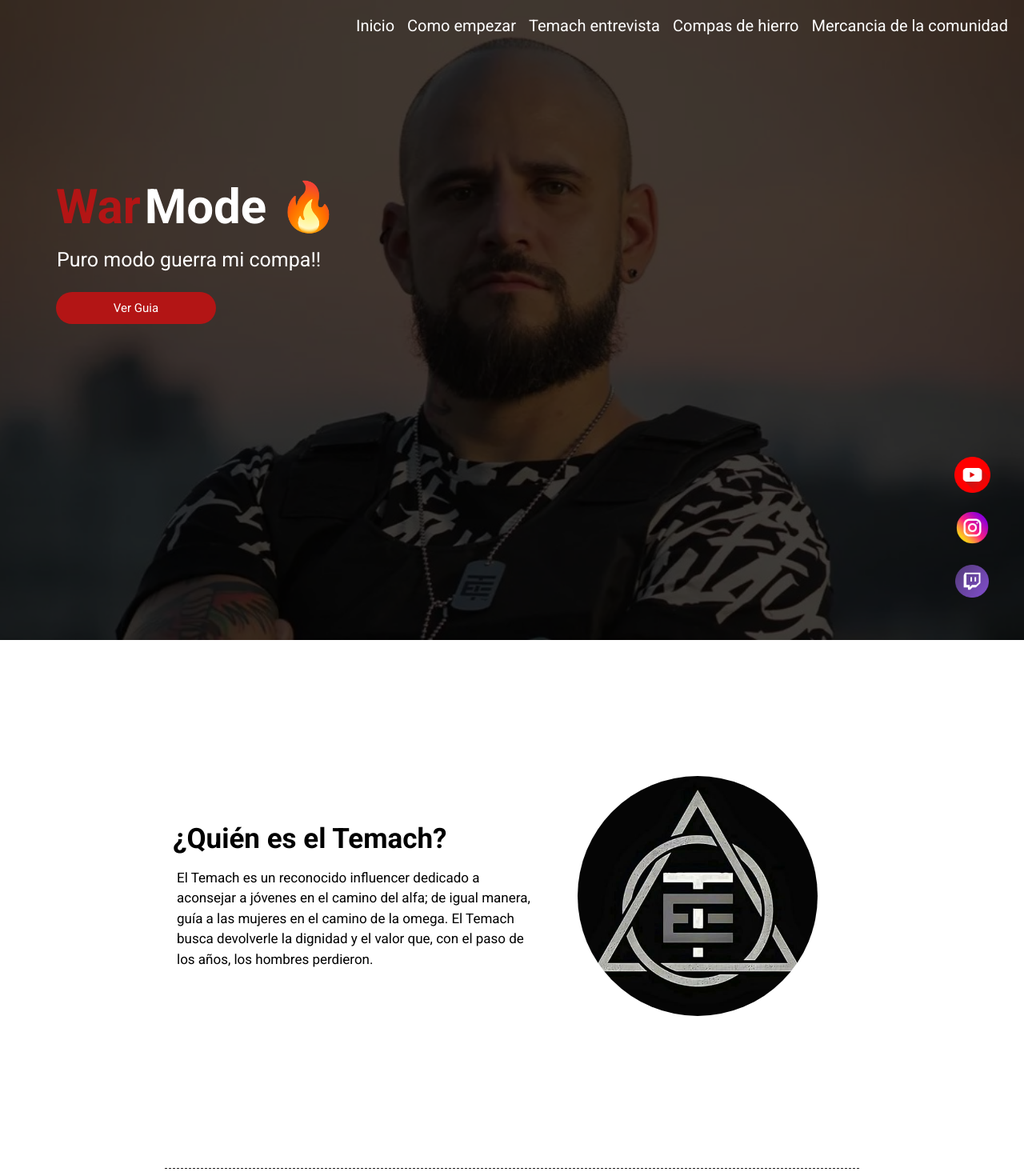
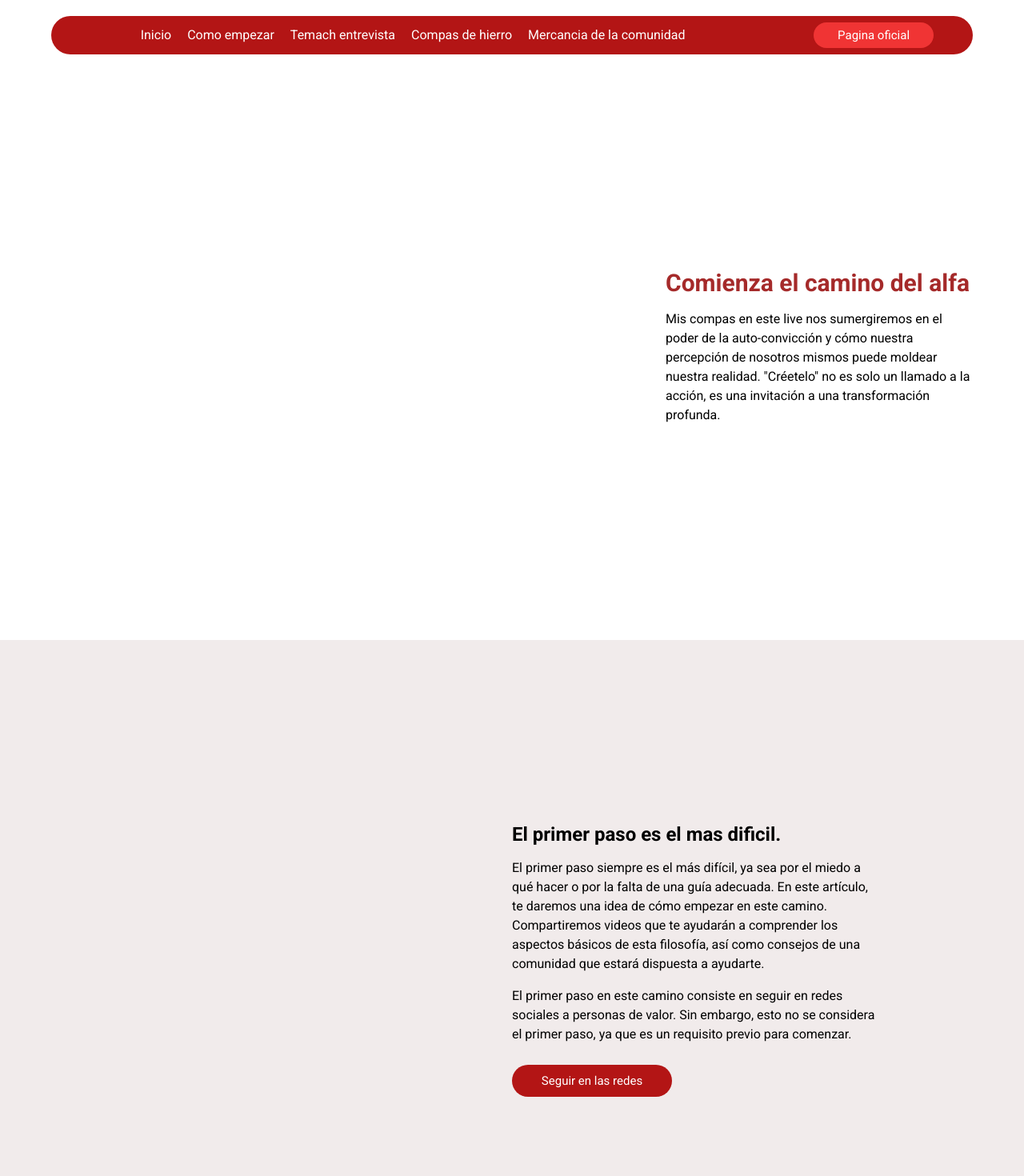
Before and after one commit to Maximiliano17/Temach_Blog, a React (Vite) app: page /Guia in a window 1280 px wide. Shown: the top 1470 px of the page at 80% size. Built offline with nearby package versions, Linux system fonts and the light colour scheme.

Commit message:
Subir nueva seccion

```diff
--- a/package.json
+++ b/package.json
@@ -19,6 +19,7 @@
     "@vitejs/plugin-react": "^4.2.1",
     "react-player": "^2.12.0",
     "react-modal": "^3.16.1",
+    "react-router-dom": "^6.15.0",
     "eslint": "^8.57.0",
     "eslint-plugin-react": "^7.34.1",
     "eslint-plugin-react-hooks": "^4.6.0",
--- /dev/null
+++ b/src/componets/Comienzo.jsx
@@ -0,0 +1,40 @@
+//Styles
+import styles from "../modules/Guia.module.css"
+//React
+import ReactPlayer from "react-player";
+
+function Comienzo(){
+    return(
+        <>
+         <div className={styles.ComienzoContainer}>
+            <article className={styles.shortInfo}>
+             <ReactPlayer
+                 className={styles.video}
+                 url='https://youtube.com/shorts/TgoEBntmQ6U?si=MIxxMSHEH165CqBd'
+                 controls = {true}
+                 playing={true}
+                 width='290px'
+                 height='80%'
+                 config={{ youtube: { playerVars: { start: 10 } } }}
+                />
+            </article>
+            <section className={styles.infoShort}>
+              <h2>El primer paso es el mas dificil.</h2>
+              <p>
+               El primer paso siempre es el más difícil, ya sea por el miedo a qué hacer o por la falta de una guía adecuada. En este artículo, te daremos una idea de cómo empezar en este camino. Compartiremos videos que te ayudarán a comprender los aspectos básicos de esta filosofía, así como consejos de una comunidad que estará dispuesta a ayudarte.
+              </p>
+              <p>
+               El primer paso en este camino consiste en seguir en redes sociales a personas de valor. Sin embargo, esto no se considera el primer paso, ya que es un requisito previo para comenzar.
+              </p>
+              <div className={styles.redes}>
+               <button>
+                Seguir en las redes
+               </button>
+              </div>
+            </section>
+         </div>
+        </>
+    )
+}
+
+export default Comienzo
--- /dev/null
+++ b/src/componets/Header.jsx
@@ -0,0 +1,30 @@
+import { Link } from "react-router-dom"
+//Styles
+import styles from "../modules/Header.module.css"
+//Imagenes
+import imagen from "../assets/icons/web.png"
+
+function Header(){
+    return(
+        <>
+        <header className={styles.header}>
+          <nav className={styles.navBar}>
+              <Link  to={`/`}  className={styles.listitem}>
+                Inicio
+              </Link>
+              <Link  to={`/Guia`}  className={styles.listitem}>
+                Como empezar
+              </Link>
+              <a href="#">Temach entrevista</a>
+              <a href="#">Compas de hierro</a>
+              <a href="#">Mercancia de la comunidad</a>
+          </nav>
+          <button>
+           <a href="https://eltemach.net/" target="_BLANCK">Pagina oficial</a>
+          </button>
+        </header>
+        </>
+    )
+}
+
+export default Header
--- a/src/main.jsx
+++ b/src/main.jsx
@@ -1,9 +1,29 @@
+//Importes
 import React from 'react'
 import ReactDOM from 'react-dom/client'
+import {
+  createBrowserRouter,
+  RouterProvider,
+} from "react-router-dom";
+//Components
 import App from './App.jsx'
+import Guia from './views/GuiaView.jsx';
 
-ReactDOM.createRoot(document.getElementById('root')).render(
+//Rutas
+
+const router = createBrowserRouter([
+  {
+    path: "/",
+    element: <App/>,
+  },
+  {
+    path: "/Guia",
+    element: <Guia/>,
+  },
+]);
+
+ReactDOM.createRoot(document.getElementById("root")).render(
   <React.StrictMode>
-    <App />
-  </React.StrictMode>,
-)
+    <RouterProvider router={router} />
+  </React.StrictMode>
+);
--- /dev/null
+++ b/src/modules/Guia.module.css
@@ -0,0 +1,120 @@
+*{
+    padding: 0;
+    margin: 0;
+    box-sizing: border-box;
+}
+
+.ContainerGuia{
+    width: 100%;
+    height: 100vh;
+    display: flex;
+    justify-content: center;
+    align-items: center;
+    flex-direction: column;
+}
+
+.guiaInicio{
+    width: 100%;
+    height: calc(100vh - 4rem);
+    display: flex;
+    justify-content: center;
+    align-items: center;
+}
+
+.videoGuia{
+    width: 60%;
+    height: 100%;
+    display: flex;
+    justify-content: center;
+    align-items: center;
+}
+
+.infoGuia{
+    width: 30%;
+    height: 100%;
+    display: flex;
+    justify-content: center;
+    align-items: start;
+    flex-direction: column;
+    gap: 1rem;
+}
+
+.infoGuia h1{
+    width: 100%;
+    font-size: 30px;
+    color: brown;
+}
+
+.infoGuia p{
+    width: 100%;
+    line-height: 1.5;
+    text-align: start;
+}
+
+.infoGuia button{
+    width: 200px;
+    height: 2.5rem;
+    color: white;
+    border-style: none;
+    cursor: pointer;
+    background:rgb(179, 21, 21);
+    border-radius: 100px;
+    margin-top: 10px;
+    font-size: 15px;
+}
+
+/*ComienzoContainer*/
+
+.ComienzoContainer{
+    width: 100%;
+    height: 100vh;
+    display: flex;
+    justify-content: center;
+    align-items: center;
+    background-color: rgb(241, 235, 235);
+}
+
+.shortInfo{
+    width: 40%;
+    height: 100%;
+    display: flex;
+    justify-content: center;
+    align-items: center;
+}
+
+.infoShort{
+    width: 40%;
+    height: 100%;
+    display: flex;
+    justify-content: center;
+    align-items: start;
+    flex-direction: column;
+    gap: 1rem;
+}
+
+.infoShort p{
+    width: 90%;
+    text-align: start;
+    line-height: 1.5;
+}
+
+.redes{
+    width:100%;
+    display: flex;
+    justify-content: center;
+    align-items: start;
+    flex-direction: column;
+    gap: 1rem;
+}
+
+.redes button{
+    width: 200px;
+    height: 2.5rem;
+    color: white;
+    border-style: none;
+    cursor: pointer;
+    background:rgb(179, 21, 21);
+    border-radius: 100px;
+    margin-top: 10px;
+    font-size: 15px;
+}
--- /dev/null
+++ b/src/modules/Header.module.css
@@ -0,0 +1,66 @@
+*{
+    padding: 0;
+    margin: 0;
+    box-sizing: border-box;
+}
+
+.header{
+    width: 90%;
+    height: 3rem;
+    display: flex;
+    justify-content: space-around;
+    align-items: center;
+    background: white;
+    background: rgb(179, 21, 21);
+    border-radius: 100px;
+    z-index: 100;
+    margin-top: 20px;
+}
+
+.navBar{
+    width: 70%;
+    height: 100%;
+    display: flex;
+    justify-content: center;
+    align-items: center;
+}
+
+.navBar a{
+    height: fit-content;
+    height: 70%;
+    display: flex;
+    justify-content: center;
+    align-items: center;
+    color: white;
+    text-decoration: none;
+    transition: 500ms;
+    padding: 10px;
+}
+
+.header a:hover{
+    border-bottom: solid 1px white;
+    transition: 500ms;
+}
+
+.header button{
+    width: 150px;
+    height: 2rem;
+    display: flex;
+    justify-content: center;
+    align-items: center;
+    gap:.5rem;
+    border-style: none;
+    cursor: pointer;
+    background:rgb(240, 52, 52);
+    border-radius: 100px;
+    font-size: 15px;
+}
+
+.header button a{
+    color: white;
+    text-decoration: none;
+}
+
+.icon{
+    width: 20px;
+}
--- /dev/null
+++ b/src/views/GuiaView.jsx
@@ -0,0 +1,37 @@
+//Components
+import Comienzo from "../componets/Comienzo";
+import Header from "../componets/Header"
+//Styles
+import styles from "../modules/Guia.module.css"
+//React
+import ReactPlayer from "react-player";
+
+function Guia(){
+    return(
+        <>
+         <div className={styles.ContainerGuia}>
+          <Header />
+          <div className={styles.guiaInicio}>
+            <section className={styles.videoGuia}>
+             <ReactPlayer
+                 className={styles.video}
+                 url='https://www.youtube.com/live/fBhIw70HAGU?si=MdQsS6hVXZquym6t'
+                 controls = {true}
+                 width='80%'
+                 height='60%'
+                />
+            </section>
+            <section className={styles.infoGuia}>
+                <h1>Comienza el camino del alfa</h1>
+                <p>
+                 Mis compas en este live nos sumergiremos en el poder de la auto-convicción y cómo nuestra percepción de nosotros mismos puede moldear nuestra realidad. "Créetelo" no es solo un llamado a la acción, es una invitación a una transformación profunda.
+                </p>
+            </section>
+          </div>
+         </div>
+         <Comienzo />
+        </>
+    )
+}
+
+export default Guia
--- a/src/views/Home.jsx
+++ b/src/views/Home.jsx
@@ -4,21 +4,14 @@ import styles from "../modules/Home.module.css"
 import iconY from "../assets/icons/youtube.png"
 import iconI from "../assets/icons/instagram.png"
 import iconT from "../assets/icons/twitch.png"
+import { Link } from "react-router-dom"
+import Header from "../componets/Header"
 
 function Home(){
     return(
         <>
         <div className={styles.ContaierHome}>
-
-        <header className={styles.header}>
-
-          <a href="#">Inicio</a>
-          <a href="#">Como empezar</a>
-          <a href="#">Temach entrevista</a>
-          <a href="#">Compas de hierro</a>
-          <a href="#">Mercancia de la comunidad</a>
-
-        </header>
+         <Header />
           <section className={styles.infoHome}>
             <h1>Mode 🔥</h1>
             <p>Puro modo guerra mi compa!!</p>
```
Also changed, not shown: src/assets/icons/web.png (added), 1 other file (tests, documents, lock files or other folders).
